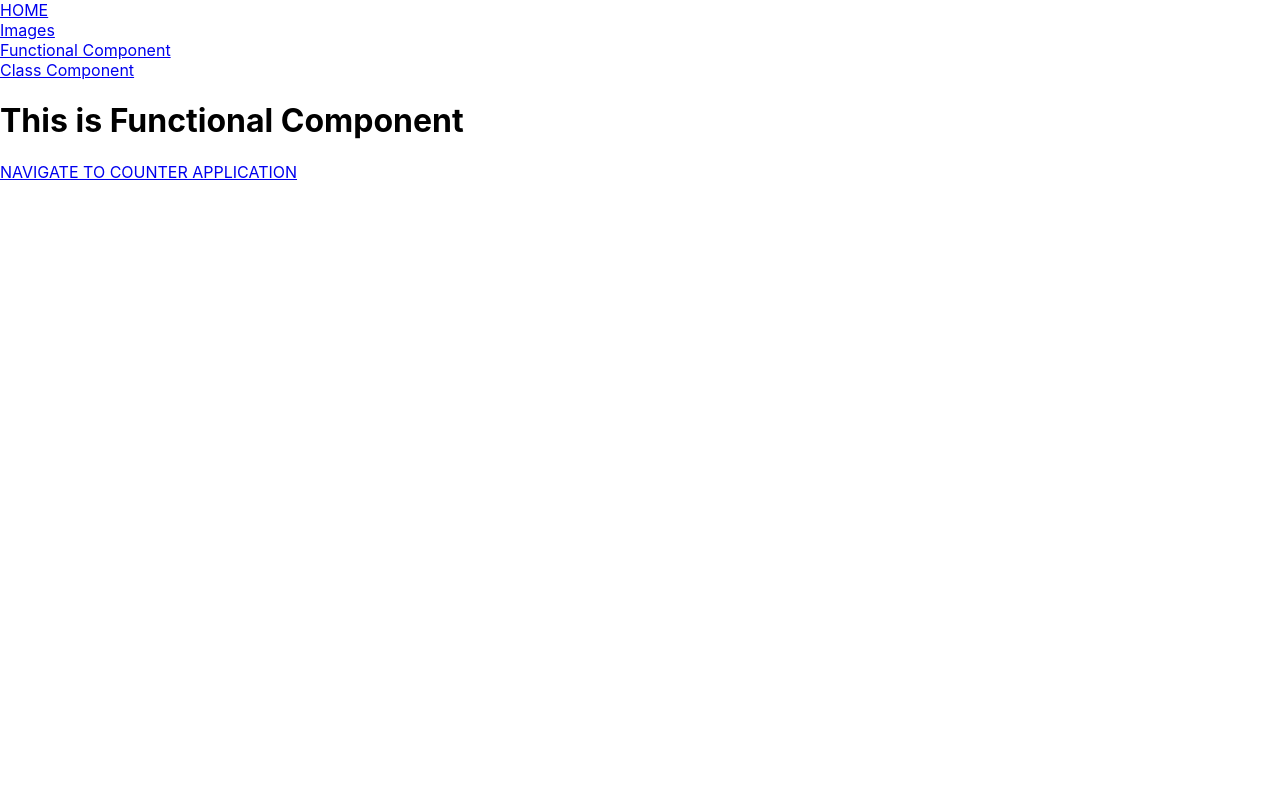
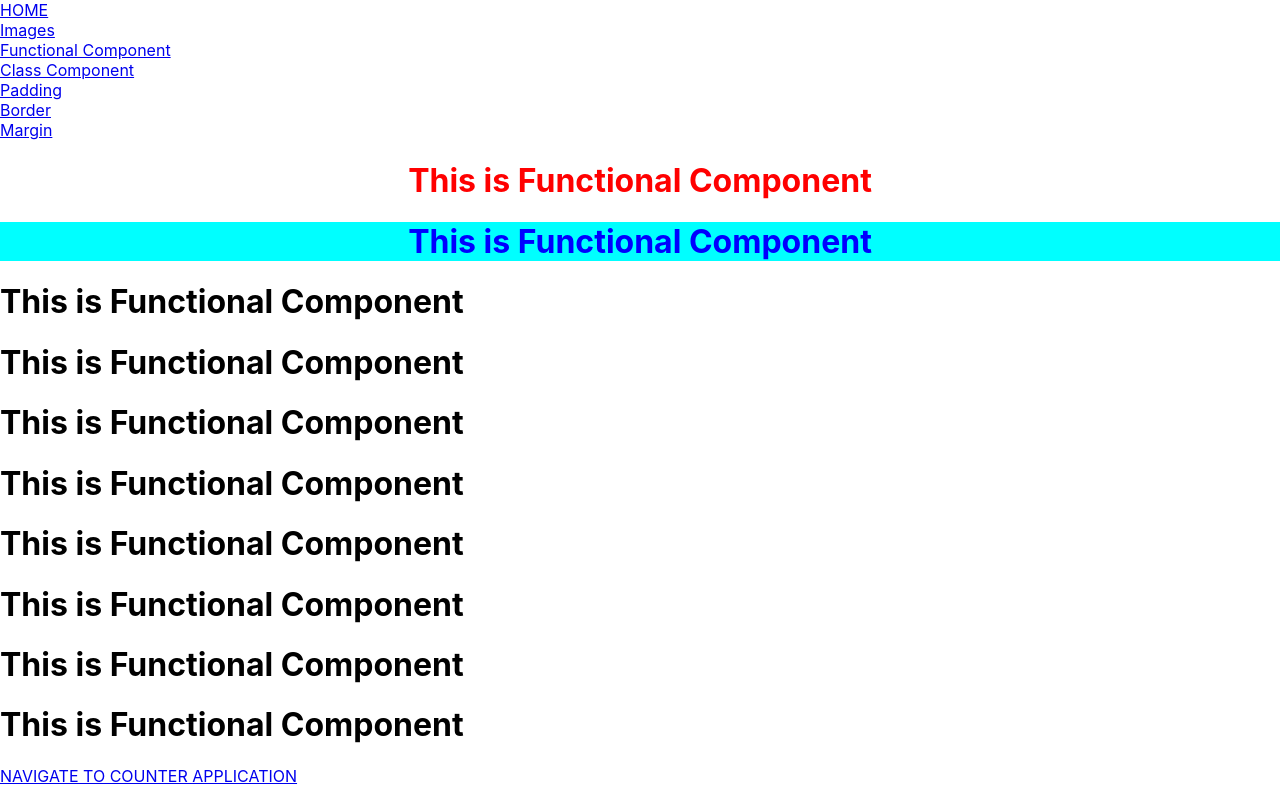
Before and after one commit to JoshiSankar-4021/concepts_react-batch2, a React (Create React App) app: page /fc in a window 1280 px wide. Built offline with nearby package versions, Linux system fonts and the light colour scheme.

Commit message:
box model,inline,internal,external css

```diff
--- a/src/App.js
+++ b/src/App.js
@@ -6,7 +6,10 @@ import './App.css';
 import AddImages from './images/AddImages.jsx';
 import Counter from './counter/Counter.jsx'
 import { Route,Routes } from 'react-router-dom';
+import Padding from './css/padding/Pad.jsx';
 import Nav from './nav/Nav.jsx';
+import Border from './css/border/borders.jsx';
+import Margins from './css/margin/Margins.jsx';
 function App(){
   return(
     <>
@@ -17,6 +20,10 @@ function App(){
                                     {/* AddImages() */}
       <Route path="/classcompent" element={<Cc/>}/>
       <Route path="/fc" element={<Fc/>}/>
+      <Route path="/padding" element={<Padding/>}/>
+      <Route path="/border" element={<Border/>}/>
+      <Route path="/margin" element={<Margins/>}/>
+
     </Routes>
     </>
   );
--- a/src/FunctionalComponent/Fc.jsx
+++ b/src/FunctionalComponent/Fc.jsx
@@ -2,6 +2,23 @@ import { Link } from "react-router-dom";
 function Fc(){
     return(
         <div>
+            <style>
+                {`
+                .secondh1{
+                    color:blue;
+                    text-align:center
+                }
+                `}
+            </style>
+            <h1 style={{color:"red",textAlign:"center"}}>This is Functional Component</h1>
+            <h1 className="secondh1">This is Functional Component</h1>
+            <h1>This is Functional Component</h1>
+            <h1>This is Functional Component</h1>
+            <h1>This is Functional Component</h1>
+            <h1>This is Functional Component</h1>
+            <h1>This is Functional Component</h1>
+            <h1>This is Functional Component</h1>
+            <h1>This is Functional Component</h1>
             <h1>This is Functional Component</h1>
             <Link to="/">NAVIGATE TO COUNTER APPLICATION</Link>
         </div>
--- /dev/null
+++ b/src/css/border/borders.jsx
@@ -0,0 +1,27 @@
+function borders(){
+    return(
+        <div>
+            <style>
+                {
+                    `
+                    .solid{
+                        border:2px solid red
+                    }
+                    .dashed{
+                    border-width:2px;
+                       border-style:dashed;
+                       border-color:red
+                    }
+                    .dotted{
+                        border:2px dotted blue;
+                    }
+                    `
+                }
+            </style>
+            <h1 className="solid">Solid</h1>
+            <h1 className="dashed" style={{}}>DAashed</h1>
+            <h1 className="dotted">Dotted</h1>
+        </div>
+    );
+}
+export default borders;
--- /dev/null
+++ b/src/css/margin/Margins.css
@@ -0,0 +1,8 @@
+.firsth1{
+    background-color: blue;
+    margin-top: 10px;
+}
+.secondh1{
+    background-color: aqua;
+    margin:0px;
+}
--- /dev/null
+++ b/src/css/margin/Margins.jsx
@@ -0,0 +1,10 @@
+import './Margins.css';
+function Margins(){
+    return(
+        <div>
+            <h1 className="firsth1">THIS IS FIRST CONTENT</h1>
+            <h1 className="secondh1">THIS IS SECOND CONTENT</h1>
+        </div>
+    )
+}
+export default Margins;
--- /dev/null
+++ b/src/css/padding/Pad.jsx
@@ -0,0 +1,13 @@
+function Pad(){
+    return(
+        <div>
+            <h1 style={{
+                border:"2px solid red",
+                paddingTop:"100px",
+                paddingBottom:"100px",
+                paddingLeft:"50px"
+            }}>THIS IS PADDING</h1>
+        </div>
+    );
+}
+export default Pad;
--- a/src/nav/Nav.jsx
+++ b/src/nav/Nav.jsx
@@ -8,6 +8,9 @@ function Nav(){
             <NavLink to="/images">Images</NavLink><br/>
             <NavLink to="/fc">Functional Component</NavLink><br/>
             <NavLink to="/classcompent">Class Component</NavLink><br/>
+            <NavLink to="/Padding">Padding</NavLink><br/>
+            <NavLink to="/border">Border</NavLink><br/>
+            <NavLink to="/margin">Margin</NavLink><br/>
         </div>
     )
 }
```
